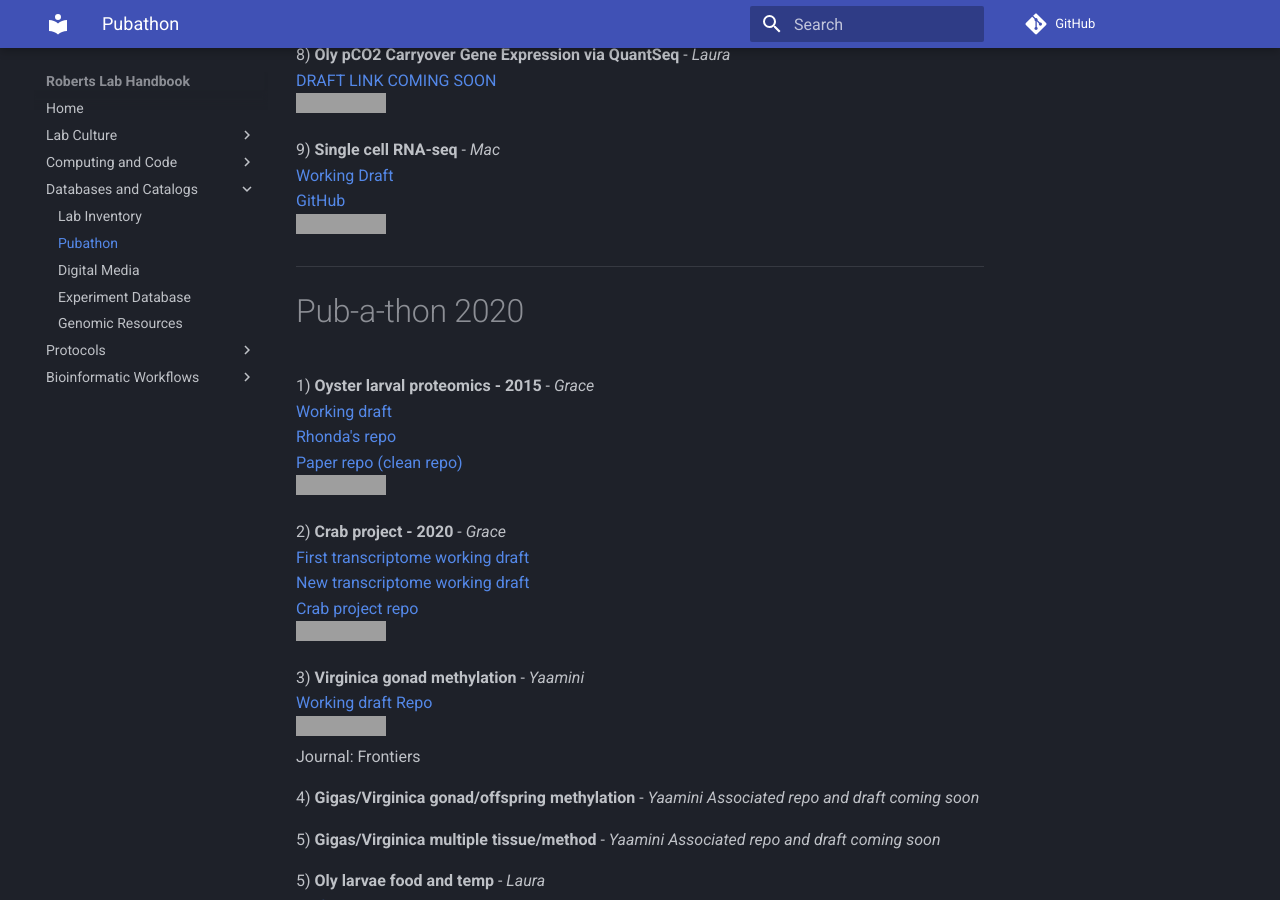
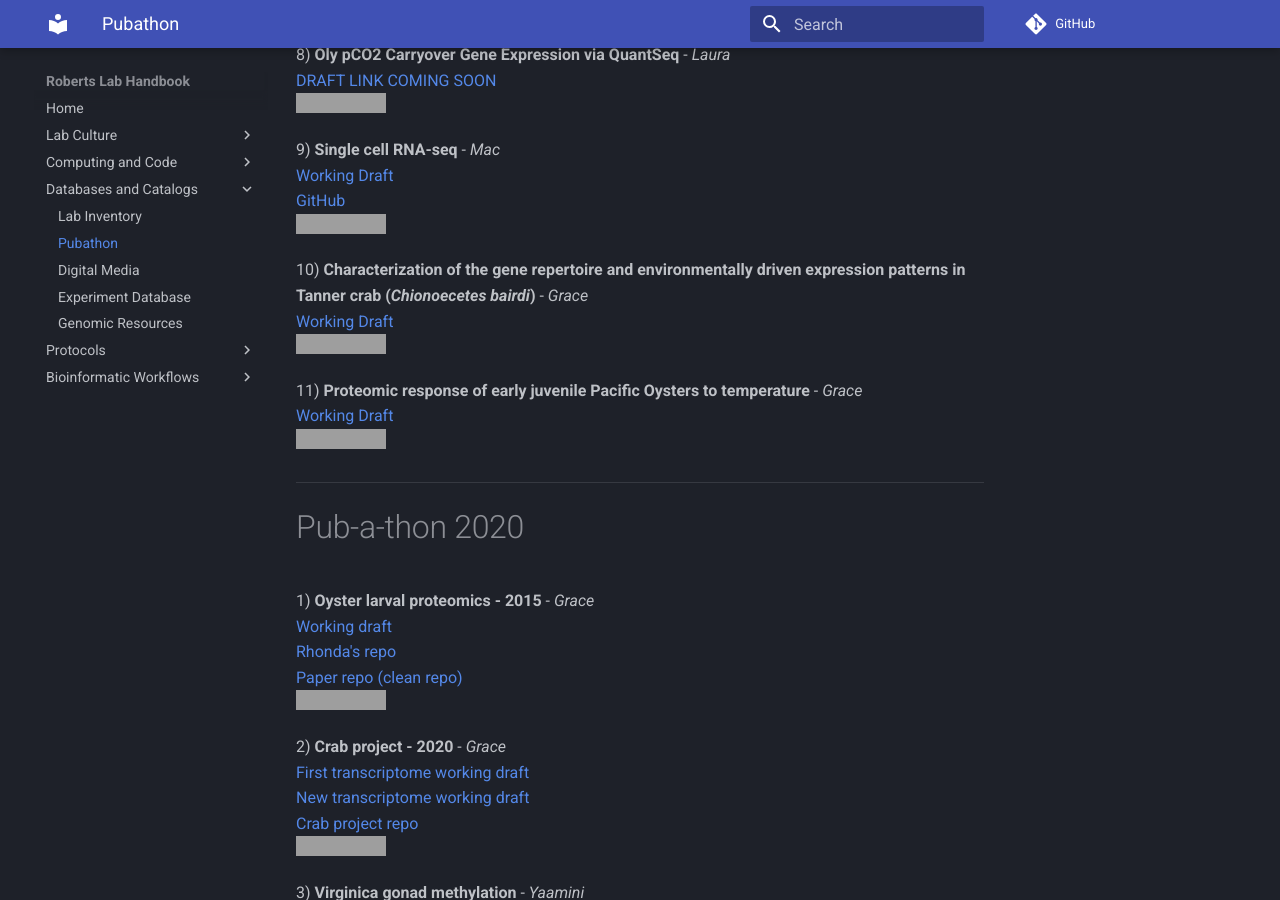
Before and after one commit to RobertsLab/resources, an MkDocs documentation site: the page built from docs/Pubathon.md, in a window 1280 px wide and 900 px high, scrolled down 1108 px, cut to the strip 0-900 px from the top of the window. Built offline with MkDocs 1.6.1 and Material for MkDocs 9.7.7, drawn with Linux system fonts in a browser that asks for light colours; comment, search, counter and statistics services are not loaded; grey boxes are pictures that could not be loaded.

Commit message:
update with Grace's papers

```diff
--- a/docs/Pubathon.md
+++ b/docs/Pubathon.md
@@ -47,6 +47,15 @@ Journal: TBD
 [Working Draft](https://docs.google.com/document/d/1GCqD_4S4TlIMhTGUpCOzE29-FqbBzPrJ3yyT4V2ONb0/edit)
 [GitHub](cccc)
 ![status](https://img.shields.io/badge/pub--a--thon%20status-in%20progress-orange.svg)
+
+10) **Characterization of the gene repertoire and environmentally driven expression patterns in Tanner crab (_Chionoecetes bairdi_)** - _Grace_
+[Working Draft](https://docs.google.com/document/d/1dKwKKFfLoBPAswzMlaJ7Fk5BKDAN6C4ldv-6xpWIr9s/edit)
+![status](https://img.shields.io/badge/pub--a--thon%20status-in%20progress-orange.svg)
+
+11) **Proteomic response of early juvenile Pacific Oysters to temperature** - _Grace_
+[Working Draft](https://docs.google.com/document/d/1OaYNzlOJr5QibCYt8--GMNGvXlzHPR9_daCkNUVkj-U/edit)
+![status](https://img.shields.io/badge/pub--a--thon%20status-in%20progress-orange.svg)
+
 
 
 ---
```
